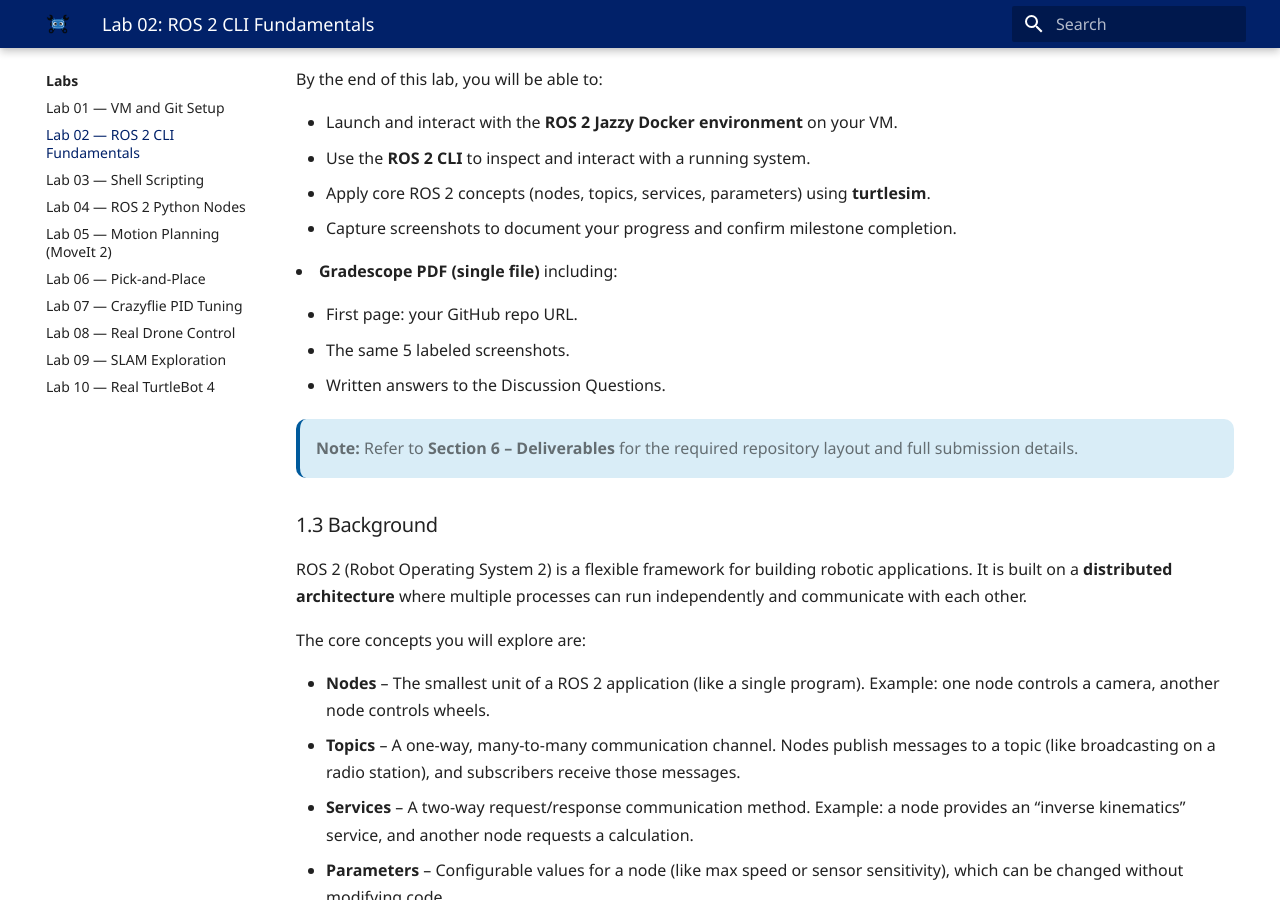
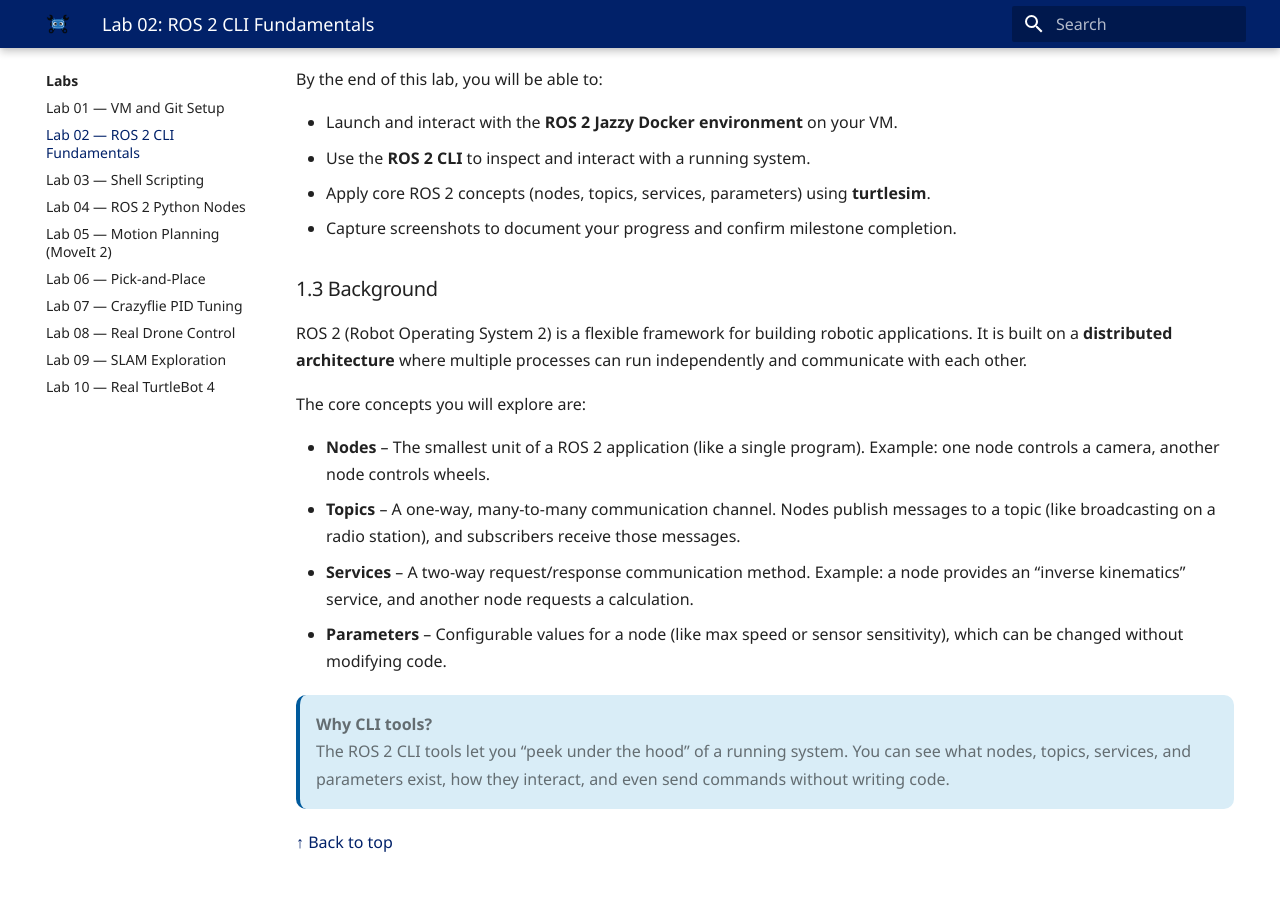
Before and after one commit to MEMS-Intro-to-Robotics/MEMS-Intro-to-Robotics.github.io, an MkDocs documentation site: the page built from docs/labs/lab_02.md, in a window 1280 px wide and 900 px high, scrolled down 811 px. Built offline with MkDocs 1.6.1 and Material for MkDocs 9.7.7, drawn with Linux system fonts in a browser that asks for light colours.

Commit message:
Fix lab page defects; harden and extend the lab exporter
Lab pages (regenerated from fixed sources):
- Lab 02: remove orphaned deliverables fragment and dead Section 6 reference
- Lab 05: remove literal <br /> inside collision-box Python snippet
- Lab 06: prose cleanups backported to source
- Lab 07: fix runtime-breaking entry point (goal_3d_control module rename),
  plotter exec name, and plotter output filenames
- Lab 09: fix ~workspaces -> ~/workspaces path typos

process_labs.py:
- Fix deliverables-at-a-glance stripping to consume nested lists and
  trailing blockquotes (source of the Lab 02 orphan)
- Add --labs selector for partial regeneration
- Write LF line endings deterministically

Co-Authored-By: Claude Fable 5 <noreply@anthropic.com>

```diff
--- a/docs/labs/lab_02.md
+++ b/docs/labs/lab_02.md
@@ -29,16 +29,6 @@ title: "Lab 02: ROS 2 CLI Fundamentals"
         <li>Apply core ROS 2 concepts (nodes, topics, services, parameters) using <strong>turtlesim</strong>.</li>
         <li>Capture screenshots to document your progress and confirm milestone completion.</li>
     </ul>
-    </li>
-        <li><strong>Gradescope PDF (single file)</strong> including:
-            <ul>
-                <li>First page: your GitHub repo URL.</li>
-                <li>The same 5 labeled screenshots.</li>
-                <li>Written answers to the Discussion Questions.</li>
-            </ul>
-        </li>
-    </ul>
-    <blockquote style="border-left: 4px solid #005a9c; padding: 1em; background-color: #d9edf7; border-radius: 4px;"><strong>Note:</strong> Refer to <strong>Section 6 &ndash; Deliverables</strong> for the required repository layout and full submission details.</blockquote>
     <h3>1.3 Background</h3>
     <p>ROS 2 (Robot Operating System 2) is a flexible framework for building robotic applications. It is built on a <strong>distributed architecture</strong> where multiple processes can run independently and communicate with each other.</p>
     <p>The core concepts you will explore are:</p>
```
Also changed, not shown: docs/labs/lab_05.md (+2 -1 lines), docs/labs/lab_07.md (+8 -7 lines), docs/labs/lab_09.md (+3 -3 lines), process_labs.py (+13 -4 lines).
